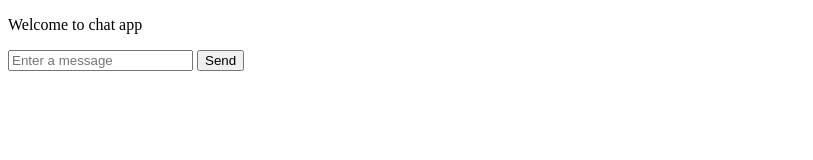
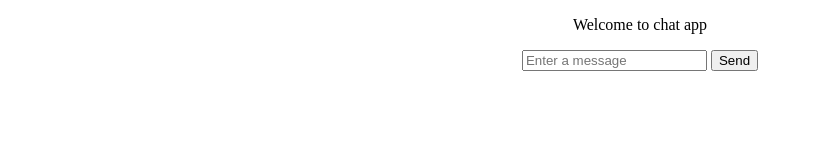
Before and after one commit to abhip1703/node-chat-app, a website: page public/index.html in a window 1280 px wide. Shown: the whole page, without its empty margins (0-813 px from the left). Drawn offline with nearby package versions, Linux system fonts and the light colour scheme; no server answers.

Commit message:
working now center

```diff
--- a/public/index.html
+++ b/public/index.html
@@ -6,16 +6,16 @@
 
 <body>
 
-  <p>Welcome to chat app</p>
+<center>  <p>Welcome to chat app</p> </center>
 
-<ol id="messages"></ol>
+<center> <ol id="messages"></ol> </center>
 
-<form id="message-form">
+<center> <form id="message-form">
   <input name="message" type="text" placeholder="Enter a message" />
 <button>
 Send
 </button>
-</form>
+</form></center>
 
   <script src="/socket.io/socket.io.js"></script>
   <script src="/js/libs/jquery-3.3.1.min.js"></script>
```
